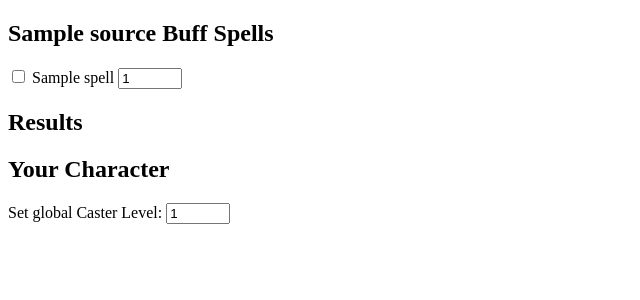
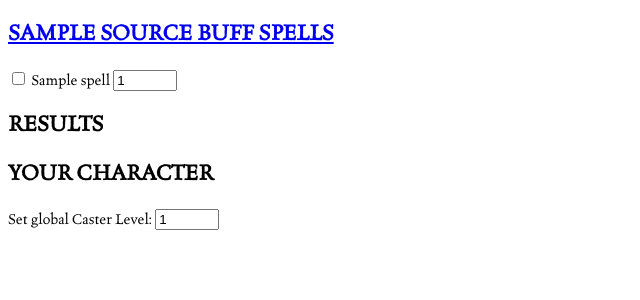
Before and after one commit to Ernir/bufftracker, a Django app: page / in a window 1280 px wide. Shown: the top 300 px of the page, without its empty margins (0-640 px from the left). Run offline with Django 3.2, Linux system fonts and the light colour scheme; tables that the repository leaves empty hold one stand-in row (values such as "Sample post"); some libraries are stand-ins or nearby versions.

Commit message:
Experimentation with the Celestia Antiqua font I did on the desktop some months ago added.
This includes an otf file for the font. Going to go to binary hell, but oh well!

```diff
--- a/bufftracker/templates/base.html
+++ b/bufftracker/templates/base.html
@@ -9,6 +9,8 @@
     <meta name="keywords" content="Dungeons and Dragons, calculator, DnD, buff spells, buffs, buff tracker"/>
     {% block metatags %}
     {% endblock %}
+
+    <link rel="stylesheet" href="{% static "style.css" %}"/>
 
 {#    <link rel="shortcut icon" type="image/png" sizes="16x16 24x24 32x32 48x48" href="{% static "fav.ico" %}"/>#}
 
--- a/bufftracker/templates/index.html
+++ b/bufftracker/templates/index.html
@@ -2,9 +2,13 @@
 {% load static %}
 
 {% block content %}
-    <div id="srd-container">
+    <div class="spell-list-container">
         {% for source in source_list %}
-            <h2>{{ source.name }} Buff Spells</h2>
+            <h2 id="{{ source.short_name }}">
+                <a href="#{{ source.short_name }}">
+                    {{ source.name }} Buff Spells
+                </a>
+            </h2>
             {% for spell in spell_list %}
                 {% if spell.source_id == source.id %}
                     {% if not spell.size_modifying %}
@@ -29,7 +33,7 @@
                         </div>
                     {% else %}
                         <div class="radio">
-                            {% if spell.variable %}
+                            {% if spell.varies_by_cl %}
                                 <label>
                                     <input type="radio" name="size"
                                            id="spell-{{ spell.id }}">
@@ -51,6 +55,7 @@
                 {% endif %}
             {% endfor %}
         {% endfor %}
+    </div>
     <h2>Results</h2>
 
     <div id="results-container">
@@ -66,7 +71,6 @@
                    max="100">
         </div>
     </div>
-    </div>
 {% endblock %}
 
 {% block scripts %}
--- /dev/null
+++ b/static/style.css
@@ -0,0 +1,12 @@
+@font-face {
+    font-family: CelestiaAniquaStd;
+    src: url("celestiaantiquastd.otf") format("opentype");
+}
+
+body {
+    font-family: CelestiaAniquaStd;
+}
+
+h2 {
+    text-transform: uppercase;
+}
```
Also changed, not shown: static/celestiaantiquastd.otf (added). Lines whose indentation alone changed are shown as unchanged.
